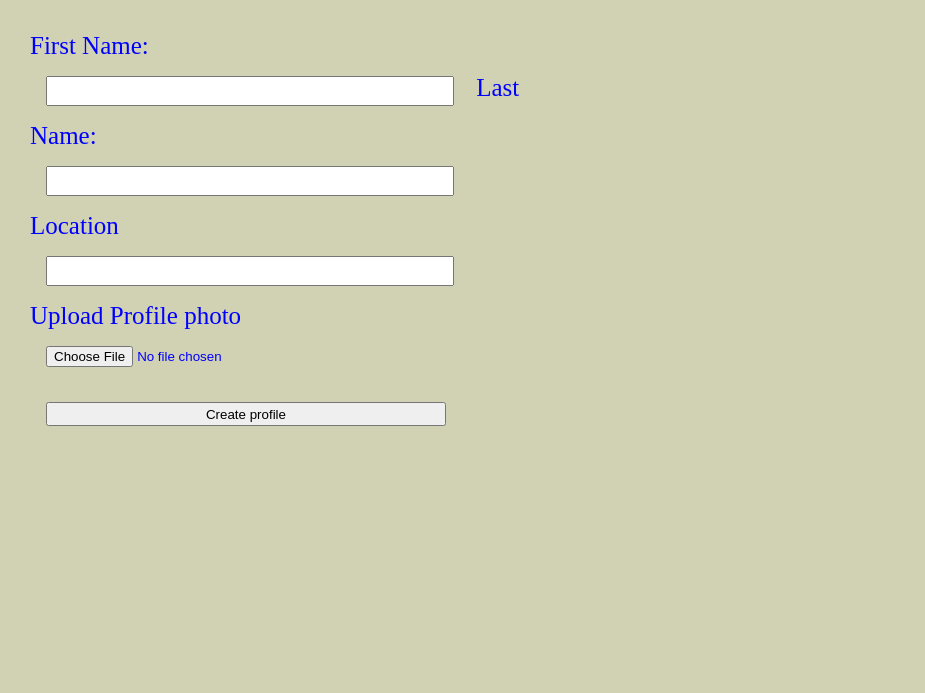
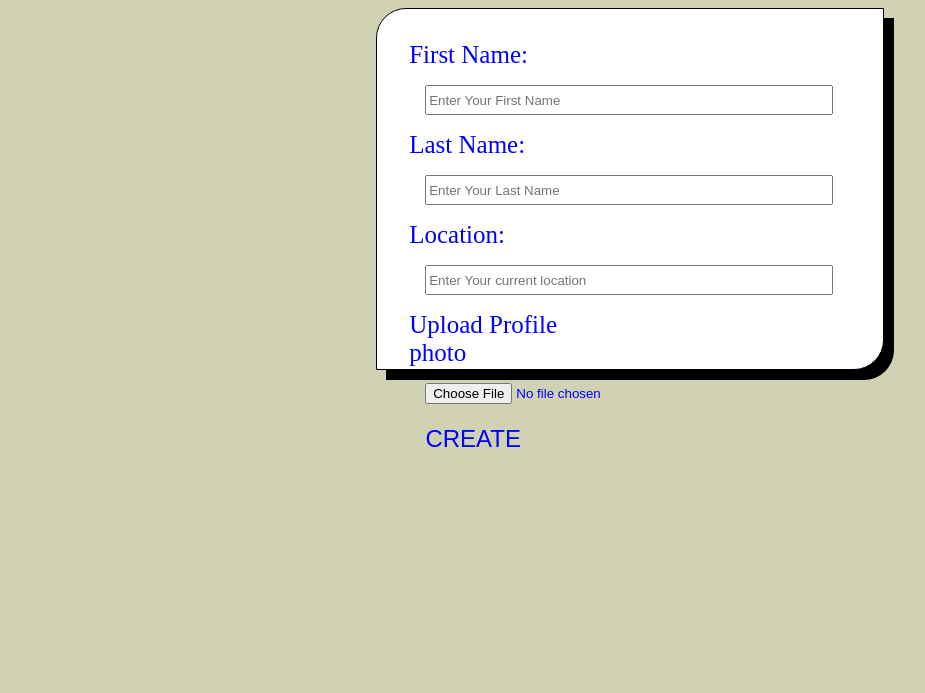
Before and after one commit to denisdelaki/liker-, a plain HTML site: page index.html in a window 1280 px wide. Shown: the whole page, without its empty margins (10-935 px from the left). Drawn offline with Linux system fonts and the light colour scheme; no server answers.

Commit message:
inserted the image and modified the data in the database

```diff
--- a/index.html
+++ b/index.html
@@ -8,18 +8,20 @@
     <link rel="stylesheet" href="./assets/css/styles.css">
 </head>
 <body>
-    <div>
+    <div id="profileCard">
         <!--create profile-->
         <form id="profileForm">
-            <label for="fName">First Name:</label><input type="text" name="fName">
-            <label for="lName">Last Name:</label><input type="text" name="lName">
-            <label for="location">Location</label><input type="text" name="location">
-            <label for="image">Upload Profile photo</label> <input type="file" name="image" id="image" accept="image/*" >
-            <input type="button" value="Create profile">
+            <label for="fName">First Name:</label><input type="text" name="fName" placeholder="Enter Your First Name "> <br>
+            <label for="lName">Last Name:</label><input type="text" name="lName" placeholder="Enter Your Last Name"> <br>
+            <label for="location">Location:</label><input type="text" name="location" placeholder="Enter Your current location"> <br>
+            <label for="image">Upload Profile photo</label> <input type="file" name="image" id="image" accept="image/*" ><br>
+            <button type="submit" id="submitButton">CREATE</button>
         </form>
     </div>
     <!--Render the profile-->
-    <div></div>
+    <div id="renderProfile">
+
+    </div>
   <script src="/assets/JS/script.js"></script>
 </body>
 </html>
```
Also changed, not shown: db.json (added, +11 -0 lines), assets/images/denis.jpeg (renamed from assets/images/WhatsApp Image 2022-05-02 at 6.36.22 PM.jpeg).
